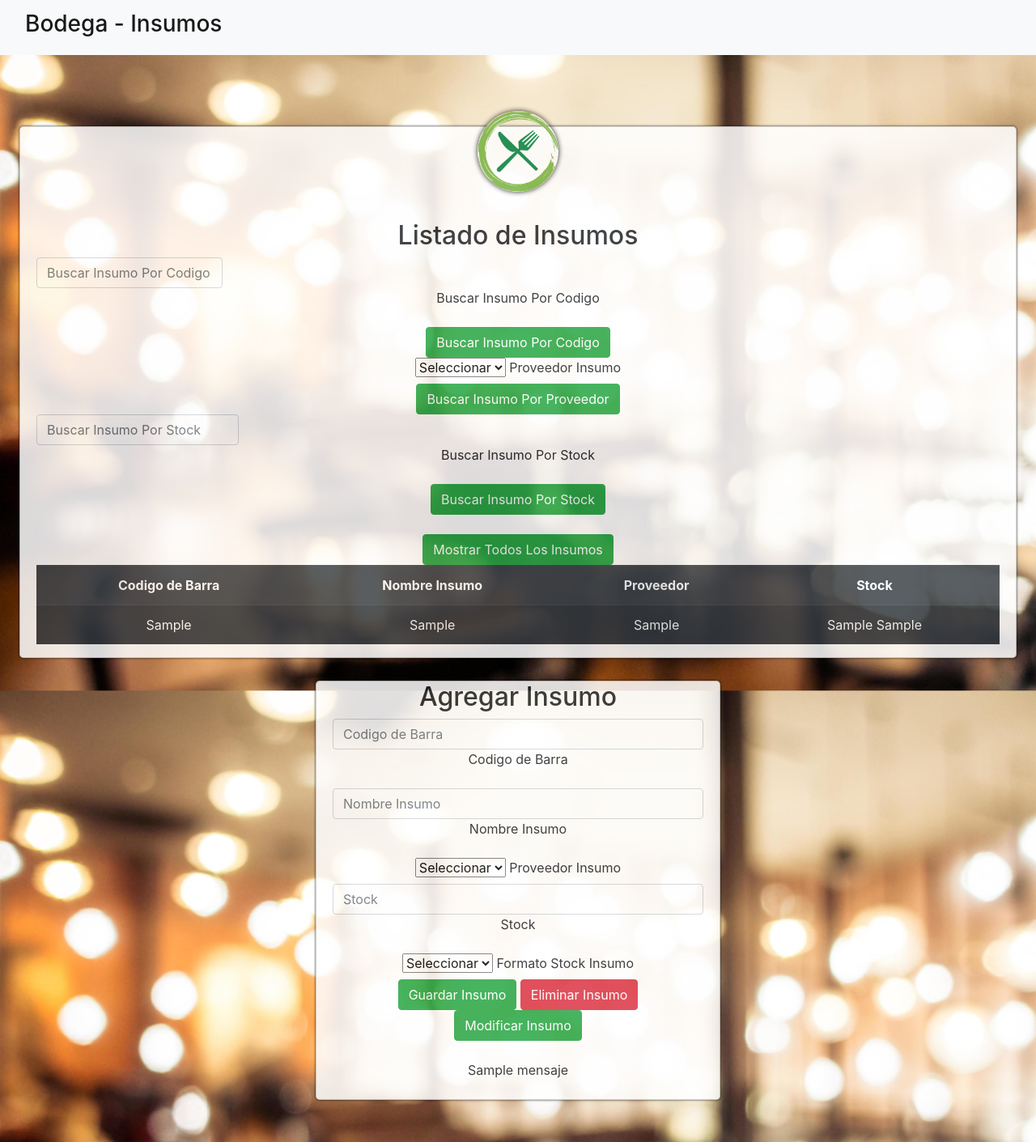
After one commit to Vittoowo/Portafolio, a Django app: template bodega/templates/Insumos.html in a window 1280 px wide. The commit adds this page. Shown: the whole page at 81% size. Run offline with Django 3.2, Linux system fonts and the light colour scheme; the template is opened without the code that fills it: most values are stand-ins (such as "Sample title", 1, 10 or a date in 2020); some libraries are stand-ins or nearby versions.

Commit message:
Creacion Insumos  y correccion reservas

```diff
--- /dev/null
+++ b/bodega/templates/Insumos.html
@@ -0,0 +1,187 @@
+<!DOCTYPE html>
+{% load static %}
+
+<link
+ rel="stylesheet"
+ type="text/css"
+ href="{% static 'Estilo/css/bootstrap.css' %}"
+/>
+<link
+ rel="stylesheet"
+ type="text/css"
+ href="{% static 'Estilo/css/style.css' %}"
+/>
+<html>
+<head>
+</head>
+<body>
+    <nav class="navbar navbar-light bg-light">
+        <div class="container-fluid">
+          <a class="navbar-brand" href="#">
+            <h3>Bodega - Insumos</h3>
+          </a>
+        </div>
+    </nav>
+
+    <main class="main-section p-4 text-center">
+        <div class=" text-center">
+
+
+            <div class="col-sm-18">
+                <div class="modal-content">
+                    <div class="col-12 user-img">
+                        <img src= "{% static 'img/LogoRestorant.png' %}"/>
+                    </div>
+                    <h2>Listado de Insumos</h2>
+                    <form action="" method="POST">
+                    {% csrf_token %}
+                    <!-- Buscar Insumo Por Codigo De Barra -->
+
+                    <div class="form-floating mb-3" id="user-group">
+                        <input style="width: 230px;" type="text" name="BuscarInsumoPorCodigo" class="form-control" id="floatingIdInsumo"
+                                placeholder="Buscar Insumo Por Codigo">
+                        <label for="floatingIdInsumo">Buscar Insumo Por Codigo</label>
+                    </div>
+                        <input type="submit" class="btn btn-success" name='btnBuscarInsumoCodigo' value="Buscar Insumo Por Codigo">
+                    <!------------------------------------------------------------------------------------>
+
+                    <!-- Buscar Insumo Por Proveedor -->
+                    <div class="form-floating">
+                        <select name="BuscarInsumoPorProveedor" id="user-group" class="form-select">
+                            <option value="">Seleccionar</option>
+                            {% for e in Listado_Proveedores %}
+                            <option value="{{ e.0 }}">{{e.1}}</option>
+                            {% endfor %}
+                        </select>
+                        <label for="ProveedorInsumo">Proveedor Insumo</label>
+                        <br>
+                    </div>
+                        <input type="submit" class="btn btn-success" name='btnBuscarInsumoProveedor' value="Buscar Insumo Por Proveedor">
+                    <!------------------------------------------------------------------------------------>
+
+                    <!-- Buscar Insumo Por Stock -->
+                    <div class="form-floating mb-3" id="user-group">
+                        <input style="width: 250px;" type="text" name="BuscarInsumoPorStock" class="form-control" id="floatingBuscarPorStock"
+                                placeholder="Buscar Insumo Por Stock">
+                        <label for="floatingBuscarPorStock">Buscar Insumo Por Stock</label>
+                    </div>
+                        <input type="submit" class="btn btn-success" name='btnBuscarInsumoStock' value="Buscar Insumo Por Stock">
+
+                    <!------------------------------------------------------------------------------------>
+
+                    <!-- Boton para mostrar todos los Insumos -->
+                    <br>
+                    <br>
+                    <input type="submit" class="btn btn-success" name='btnTodosLosInsumos' value="Mostrar Todos Los Insumos">
+                    </form>
+
+                    <!------------------------------------------------------------------------------------>
+
+                    <!-- Tabla de listado de Insumos -->
+                    <table class="table table-dark table-striped">
+                        <tr>
+                            <th>Codigo de Barra</th>
+                            <th>Nombre Insumo</th>
+                            <th>Proveedor</th>
+                            <th>Stock</th>
+                        </tr>
+
+                        {% for r in Insumos %}
+                        <tr>
+                            <td>{{ r.0 }}</td>
+                            <td>{{ r.1 }}</td>
+                            <td>{{ r.3 }}</td>
+                            <td>{{ r.2 }} {{r.4}}</td>
+                        </tr>
+                        {% endfor %}
+
+                    </table>
+                    <!-- Fin de Tabla de listado de Insumos -->
+                </div>
+            </div>
+
+                    <!-- Formulario Reserva-->
+           <div class="modal-dialog text-center">
+                <div class="col-sm-18">
+                    <div class="modal-content">
+
+                        <h2>Agregar Insumo</h2>
+                        <form action="" method="POST">
+                            {% csrf_token %}
+
+                            <div class="form-floating mb-3" id="user-group">
+                                <input type="number" name="IDInsumo" class="form-control" id="floatingIdInsumo"
+                                    placeholder="Codigo de Barra">
+                                <label for="floatingIdInsumo">Codigo de Barra</label>
+                            </div>
+
+                            <div class="form-floating mb-3" id="user-group">
+                                <input type="text" name="NombreInsumo" class="form-control" id="floatingNomInsumo"
+                                    placeholder="Nombre Insumo">
+                                <label for="floatingNomInsumo">Nombre Insumo</label>
+                            </div>
+
+                            <div class="form-floating">
+                                <select name="ProveedorInsumo" id="user-group" class="form-select">
+                                    <option value="">Seleccionar</option>
+                                    {% for e in Listado_Proveedores %}
+                                    <option value="{{ e.0 }}">{{e.1}}</option>
+                                    {% endfor %}
+                                </select>
+                                <label for="ProveedorInsumo">Proveedor Insumo</label>
+                                <br>
+                            </div>
+
+
+                            <div class="form-floating mb-3" id="user-group">
+                                <input type="number" name="StockInsumo" class="form-control" id="floatingStockInsumo"
+                                    placeholder="Stock">
+                                <label for="floatingStockInsumo">Stock</label>
+                            </div>
+
+                            <div class="form-floating">
+                                <select name="FormatoStockInsumo" id="user-group" class="form-select">
+                                    <option value="">Seleccionar</option>
+                                    {% for e in Listado_Formato_Stock %}
+                                    <option value="{{ e.0 }}">{{e.1}}</option>
+                                    {% endfor %}
+                                </select>
+                                <label for="FormatoStockInsumo">Formato Stock Insumo</label>
+                                <br>
+                            </div>
+
+
+
+                            <input type="submit" class="btn btn-success" name='Guardar' value="Guardar Insumo">
+
+                            <input type="submit" class="btn btn-danger" name='Eliminar' value="Eliminar Insumo">
+
+                            <input type="submit" class="btn btn-success" name='Modificar' value="Modificar Insumo">
+                            <br>
+                            <br>
+
+                        </form>
+
+                        <!-- Fin Formulario-->
+                        {{Mensaje}}
+                        <br>
+                        <br>
+
+                    </div>
+                </div>
+
+
+
+            </div>
+
+        </div>
+
+
+
+       </div>
+
+    </main>
+</body>
+
+
+</html>
--- a/bodega/urls.py
+++ b/bodega/urls.py
@@ -3,5 +3,6 @@ from .views import *
 
 
 urlpatterns = [
-    path('bodega',Bodega,name='bodega')
+    path('Productos',Productos,name='bodega'),
+    path('Insumos',Insumos,name='bodega')
 ]
--- a/reservas/templates/Reservas.html
+++ b/reservas/templates/Reservas.html
@@ -61,7 +61,7 @@
               {% for r in Reserva %}
               <tr>
                 <td>{{ r.0 }}</td>
-                <td>{{ r.7 }}</td>
+                <td>Mesa {{ r.7 }}</td>
                 <td>{{ r.1 }}</td>
                 <td>{{ r.2 }}</td>
                 <td>{{ r.3 }}</td>
@@ -96,7 +96,7 @@
                 <select name="MesaReserva" id="MesaReserva" class="form-select">
                   <option value="">Seleccionar</option>
                   {% for m in Lista_Mesas %}
-                  <option value="{{ m.0 }}">Mesa {{m.0}}</option>
+                  <option value="{{ m.1 }}">Mesa {{m.1}}</option>
                   {% endfor %}
                 </select>
                 <label for="Mesas">Mesas</label>
```
Also changed, not shown: bodega/models.py (+114 -14 lines), bodega/views.py (+83 -5 lines).
